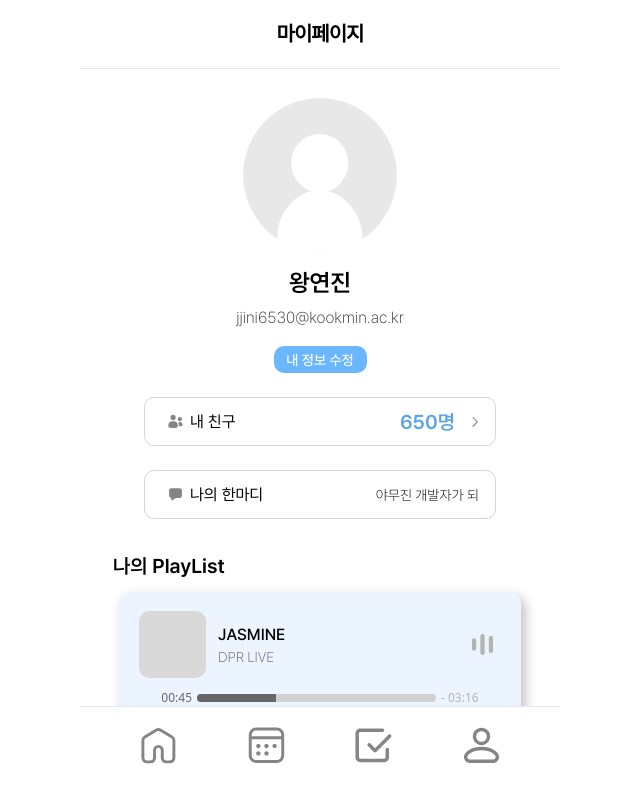
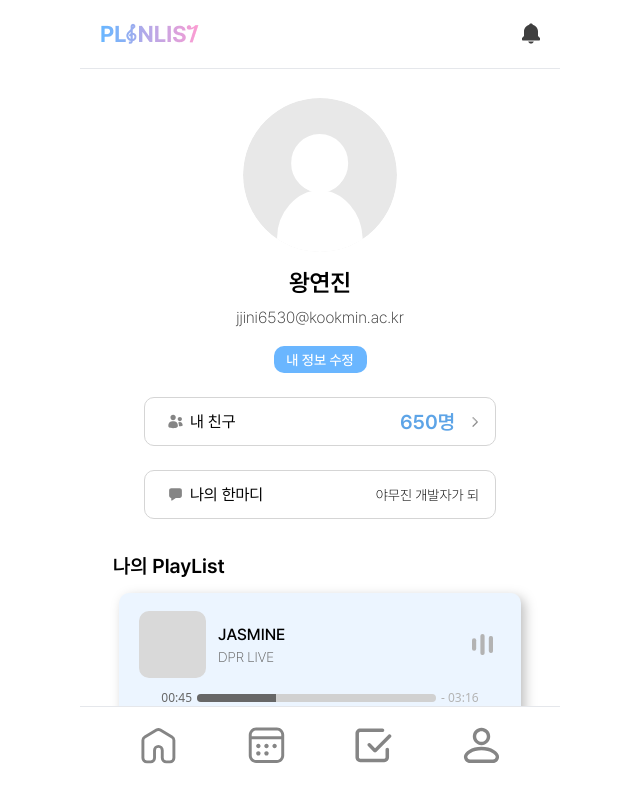
Before and after one commit to 2024-WINK-Project-PlanList/front-end, a React (Create React App) app: page /myPage in a window 1280 px wide. Shown: the whole page, without its empty margins (320-960 px from the left). Built offline with nearby package versions, Linux system fonts and the light colour scheme.

Commit message:
Fix: 마이페이지 path 수정

```diff
--- a/src/App.js
+++ b/src/App.js
@@ -18,7 +18,7 @@ function App() {
           <Route path="/oauth" element={<LoginCallback />} />
           <Route path="/profile" element={<Profile />} />
           <Route path="*" element={<TestPage />} />
-          <Route path="/myPage" element={<MyPage />} />
+          <Route path="/mypage" element={<MyPage />} />
           <Route path="/friends" element={<FriendsList />} />
           <Route path="/" element={<SplashScreen />} />
         </Routes>
--- a/src/components/Layout/Header.js
+++ b/src/components/Layout/Header.js
@@ -34,7 +34,7 @@ const Header = ({ onClick }) => {
       right: true,
       text: '투두리스트',
     },
-    '/myPage': {
+    '/mypage': {
       left: false,
       right: false,
       text: '마이페이지',
```
